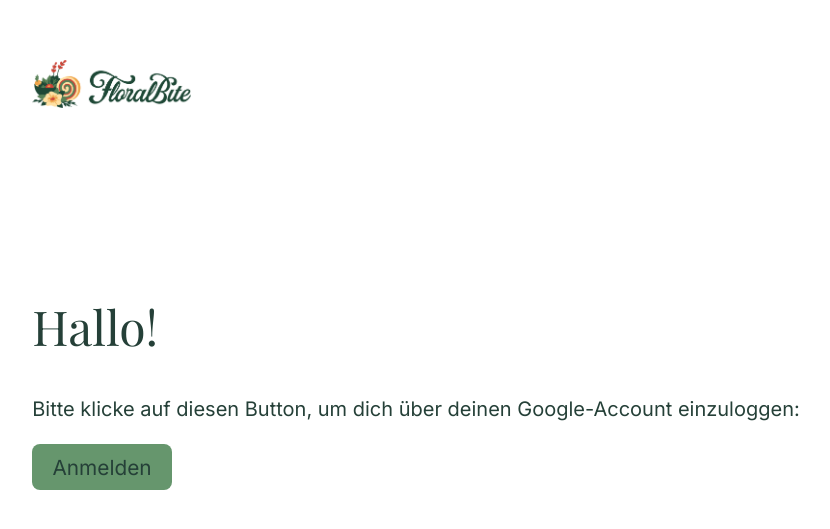
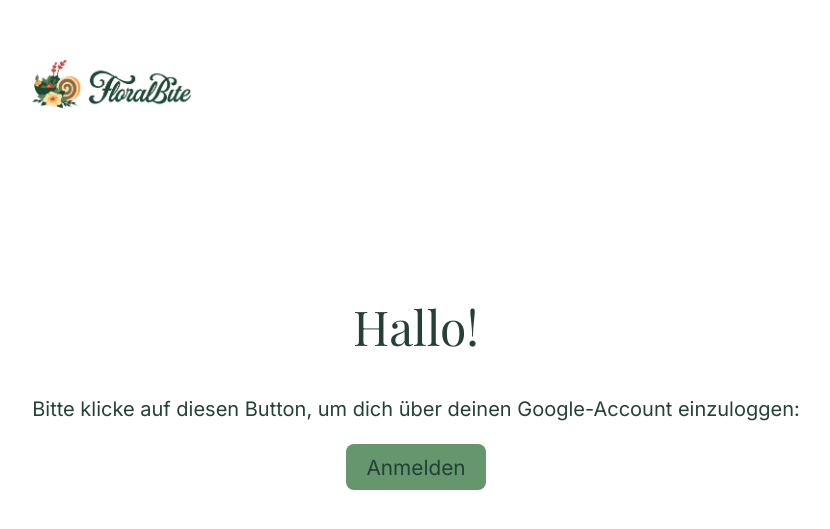
Before and after one commit to ReginaMichel/FloralBite, a React (Vite) app in the folder frontend/: page /adminlogin in a window 1280 px wide. Shown: the part 125-654 px from the top of the page, without its empty margins (224-1054 px from the left). Built offline with nearby package versions, Linux system fonts and the light colour scheme; no server answers.

Commit message:
bisserle styling

```diff
--- a/frontend/src/App.css
+++ b/frontend/src/App.css
@@ -209,3 +209,6 @@ button.contactIcon {
 img.logoHome {
   width: 100%;
 }
+div.textCentered {
+  text-align: center;
+}
--- a/frontend/src/pages/AdminPage.tsx
+++ b/frontend/src/pages/AdminPage.tsx
@@ -14,7 +14,7 @@ export default function AdminPage(props: Readonly<AdminPageProps>) {
     }
 
     return (
-        <div>
+        <div className={"textCentered"}>
             <h1>{"Hallo " + props?.user?.firstName + ","}</h1>
             <p>du bist erfolgreich auf der Admin-Seite gelandet. Hier gibt es aktuell noch
                 nicht viel zu sehen, aber du kannst dir gerne schon mal den aktuellen Stand der Website anschauen:</p>
--- a/frontend/src/pages/ImpressumPage.tsx
+++ b/frontend/src/pages/ImpressumPage.tsx
@@ -1,14 +1,14 @@
 export default function ImpressumPage() {
 
     return (
-        <>
+        <div className={"textCentered"}>
             <div className="note">
                 <h1>Hinweis</h1>
-                <h2>Floral Bite und diese Website befinden sich noch im Aufbau. Es werden keine Dienstleistungen angeboten.
+                <p>Floral Bite und diese Website befinden sich noch im Aufbau. Es werden keine Dienstleistungen angeboten.
                     Falls Sie Fragen haben, können Sie uns über{" "}
                     <a href="mailto:info@floralbite.de">info@floralbite.de</a>
                     {" "}erreichen.
-                </h2>
+                </p>
             </div>
             <div className="impressum">
                 <h1>Impressum</h1>
@@ -24,6 +24,6 @@ export default function ImpressumPage() {
                     E-Mail:{" "}<a href="mailto:info@floralbite.de">info@floralbite.de</a>
                 </p>
             </div>
-        </>
+        </div>
     );
 }
--- a/frontend/src/pages/LoginPage.tsx
+++ b/frontend/src/pages/LoginPage.tsx
@@ -9,9 +9,11 @@ export default function LoginPage() {
     return (
         <div>
             <img src={"/assets/Element 100@4x.webp"} alt={"Logo von Floral Bite"} className={"placeholderLogo"}/>
-            <h1>Hallo!</h1>
-            <p>Bitte klicke auf diesen Button, um dich über deinen Google-Account einzuloggen:</p>
-            <button className={"placeholder"} onClick={login}>Anmelden</button>
+            <div className={"textCentered"}>
+                <h1>Hallo!</h1>
+                <p>Bitte klicke auf diesen Button, um dich über deinen Google-Account einzuloggen:</p>
+                <button className={"placeholder"} onClick={login}>Anmelden</button>
+            </div>
         </div>
     );
 }
```
